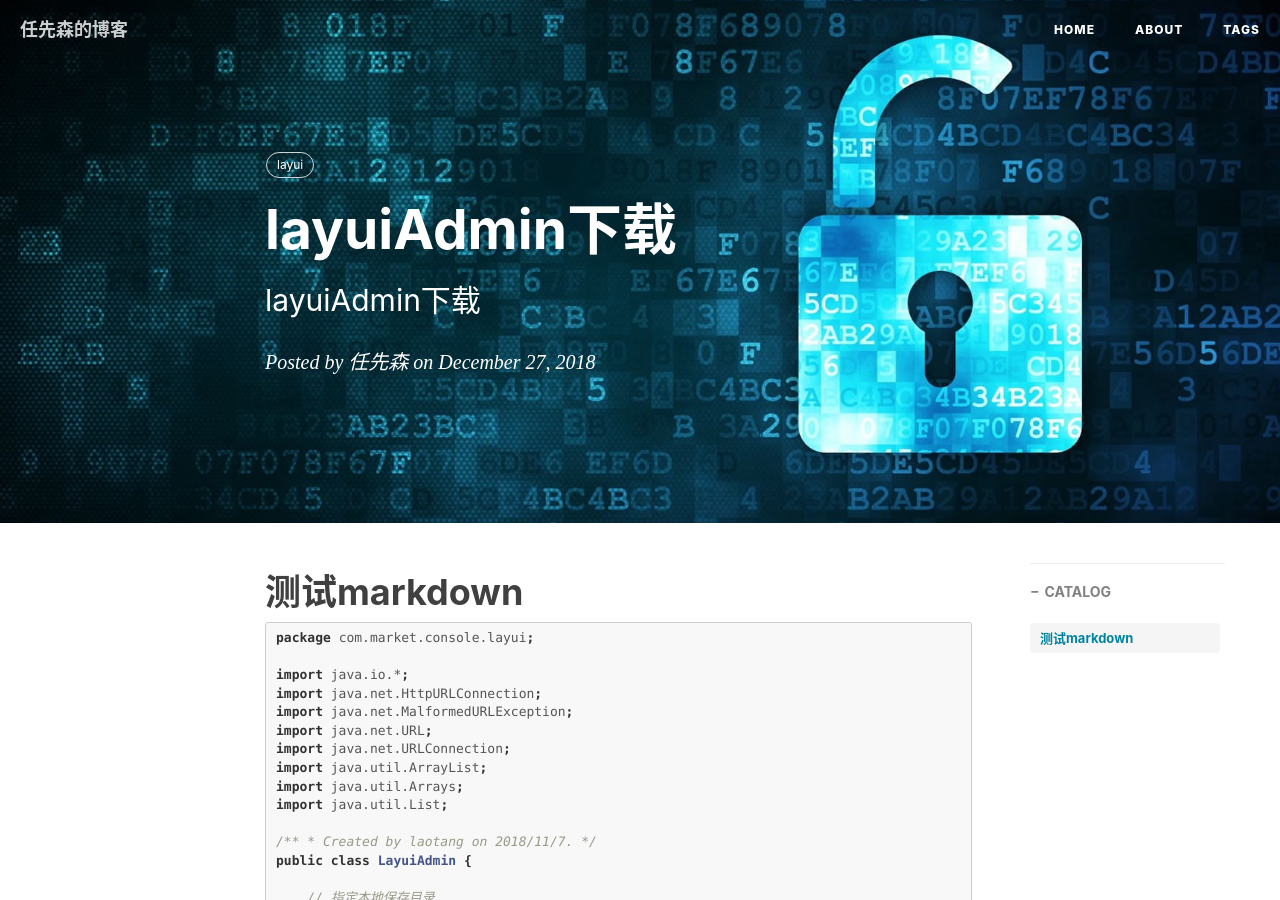
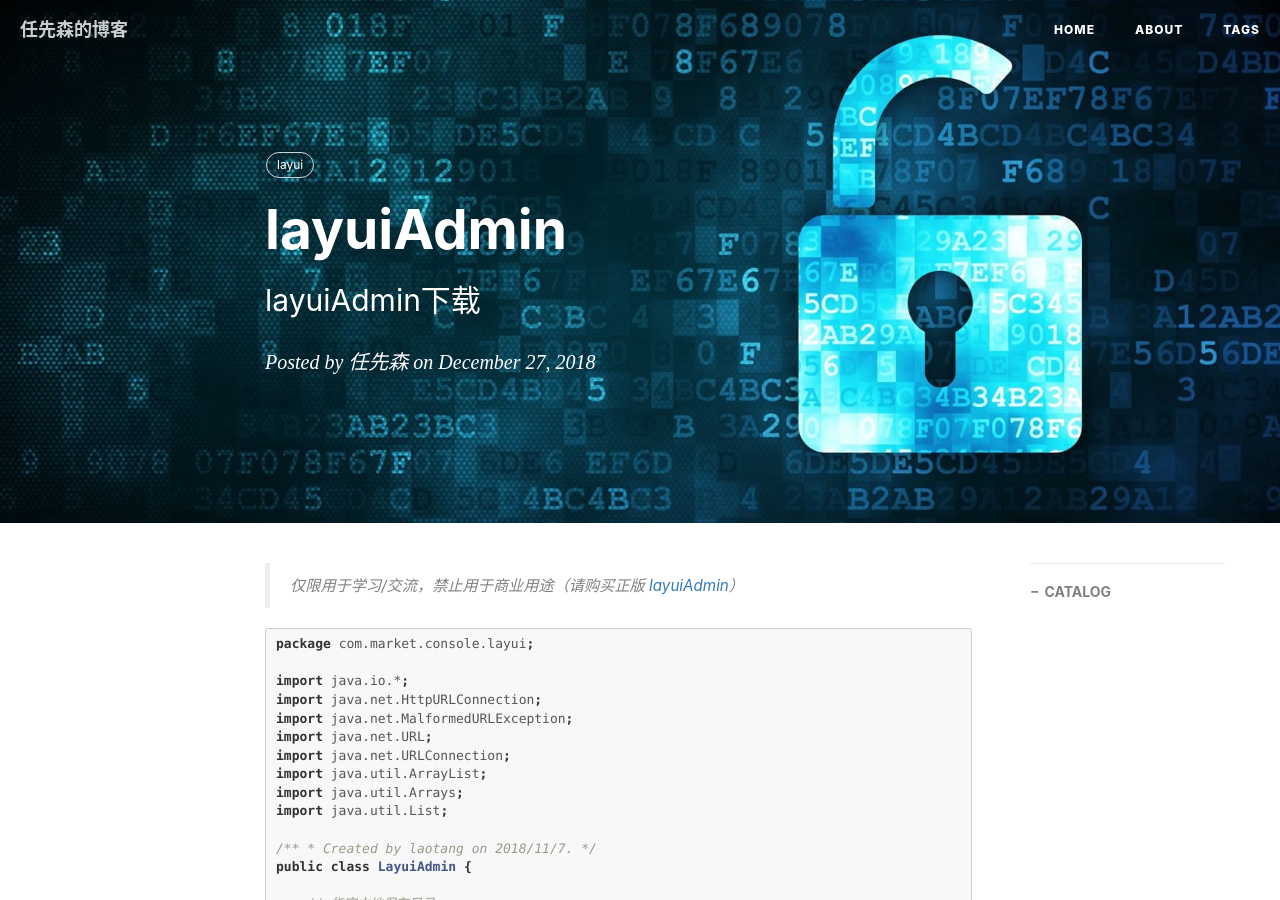
Before and after one commit to oldR/blog.github.io, a Jekyll site: the page built from _posts/2018-12-27-layuiAdmin.md, in a window 1280 px wide and 900 px high. Built offline with Jekyll 4.4.1, drawn with Linux system fonts in a browser that asks for light colours; nearby versions of some CDN libraries; comment, search, counter and statistics services are not loaded.

Commit message:
Update and rename 2018-12-27-测试markdown.md to 2018-12-27-layuiAdmin.md

````diff
--- a/_posts/2018-12-27-测试markdown.md
+++ b/_posts/2018-12-27-layuiAdmin.md
@@ -1,6 +1,6 @@
 ---
 layout:     post
-title:      layuiAdmin下载
+title:      layuiAdmin
 subtitle:   layuiAdmin下载
 date:       2018-12-27
 author:     任先森
@@ -9,7 +9,7 @@
 tags:
     - layui
 ---
-# 测试markdown
+> 仅限用于学习/交流，禁止用于商业用途（请购买正版 [layuiAdmin](https://www.layui.com/)）
 
 ```java
 package com.market.console.layui;
````
